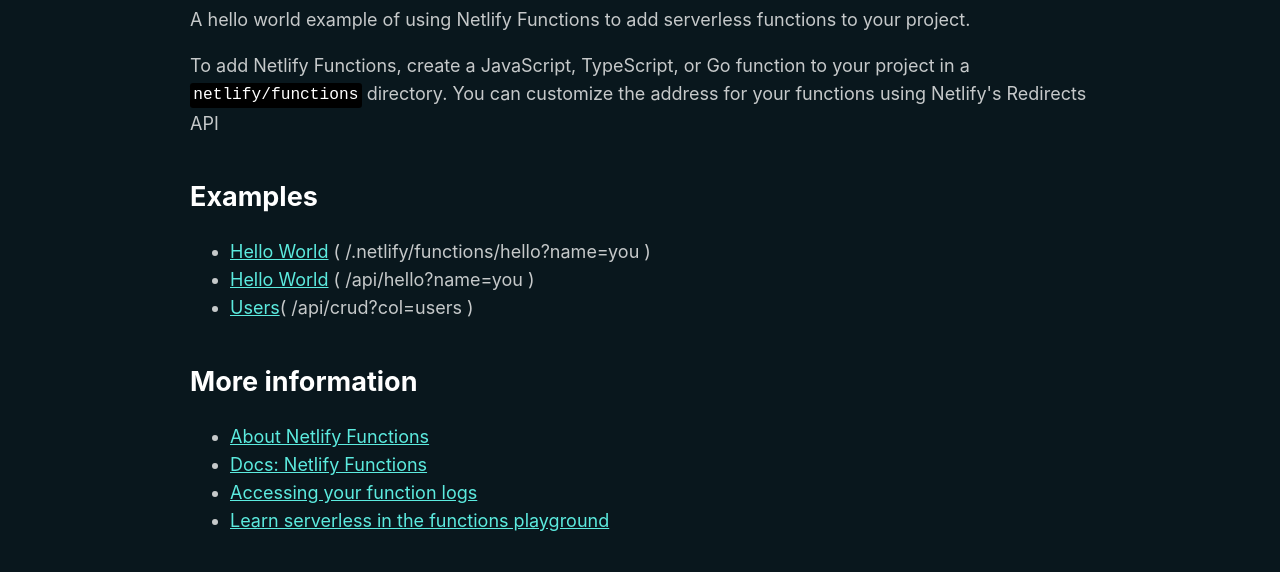
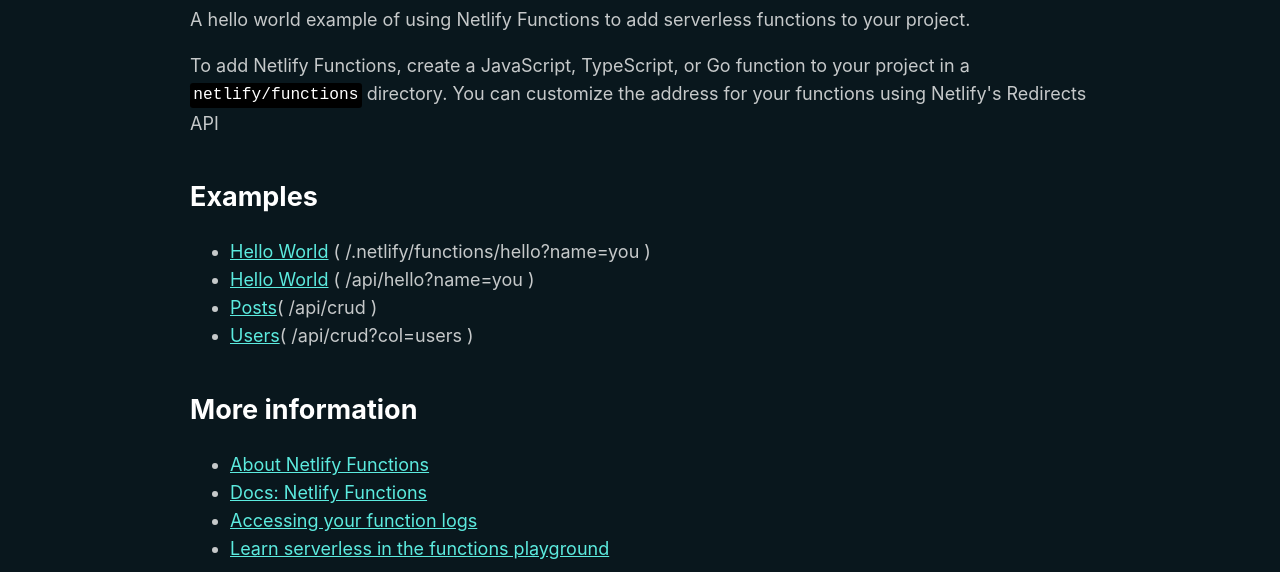
Before and after one commit to samet-byte/serverless, a website: page public/index.html in a window 1280 px wide. Shown: the part 160-732 px from the top of the page. Drawn offline with Linux system fonts and the light colour scheme.

Commit message:
Add CRUD API endpoint for Posts

```diff
--- a/public/index.html
+++ b/public/index.html
@@ -21,6 +21,7 @@
         <ul>
             <li><a href="/.netlify/functions/hello?name=you">Hello World</a> ( /.netlify/functions/hello?name=you )</li>
             <li><a href="/api/hello?name=you">Hello World</a> ( /api/hello?name=you )</li>
+            <li><a href="/api/crud">Posts</a>( /api/crud )</li>
             <li><a href="/api/crud?col=users">Users</a>( /api/crud?col=users )</li>
         </ul>
 
```
